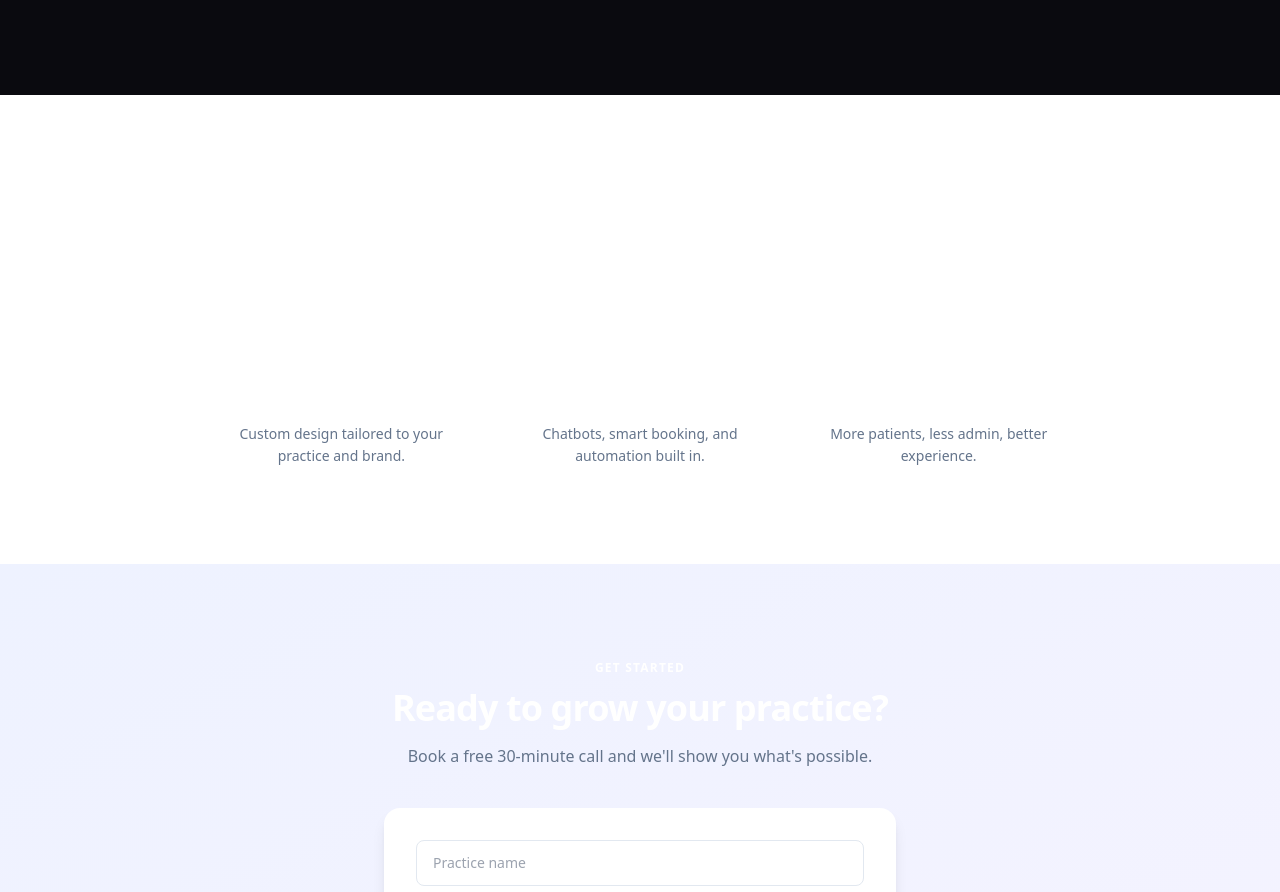
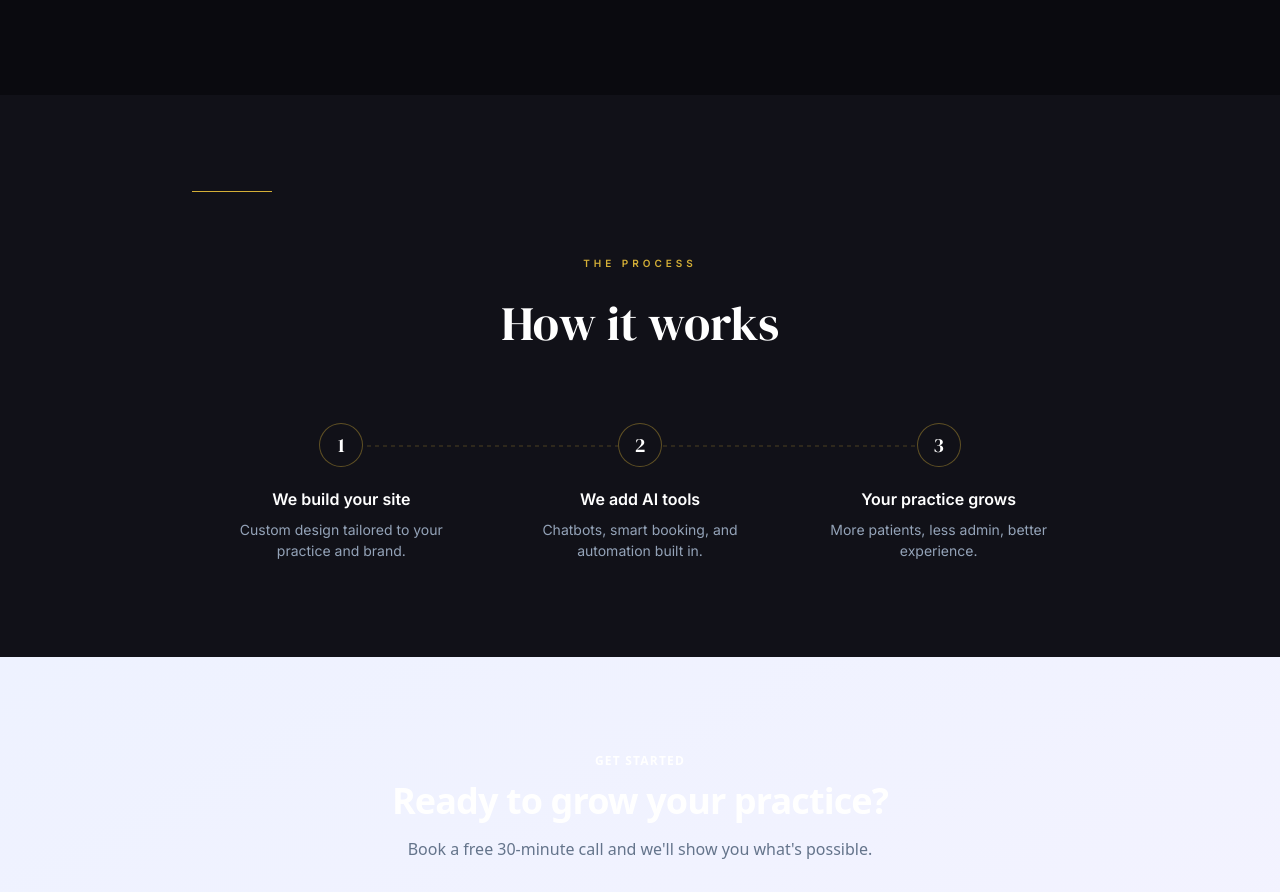
Before and after one commit to rkorpaloriginal-dotcom/mypracti-website, a Next.js app: page / in a window 1280 px wide. Shown: the part 1813-2705 px from the top of the page. Built offline with nearby package versions, Linux system fonts and the light colour scheme.

Commit message:
feat: redesign HowItWorksSection to dark step layout with SVG connector

```diff
--- a/components/HowItWorksSection.tsx
+++ b/components/HowItWorksSection.tsx
@@ -1,42 +1,90 @@
+'use client'
+import { useRef } from 'react'
+import { useScrollReveal } from '@/hooks/useScrollReveal'
+
 const steps = [
   {
-    number: 1,
+    number: '1',
     title: 'We build your site',
-    description: 'Custom design tailored to your practice and brand.',
+    body: 'Custom design tailored to your practice and brand.',
   },
   {
-    number: 2,
+    number: '2',
     title: 'We add AI tools',
-    description: 'Chatbots, smart booking, and automation built in.',
+    body: 'Chatbots, smart booking, and automation built in.',
   },
   {
-    number: 3,
+    number: '3',
     title: 'Your practice grows',
-    description: 'More patients, less admin, better experience.',
+    body: 'More patients, less admin, better experience.',
   },
 ]
 
 export default function HowItWorksSection() {
+  const sectionRef = useRef<HTMLElement>(null)
+  useScrollReveal(sectionRef)
+
   return (
-    <section id="how-it-works" className="bg-white py-24 px-6">
+    <section
+      ref={sectionRef}
+      id="how-it-works"
+      data-reveal
+      className="py-24 px-6"
+      style={{ backgroundColor: '#111118' }}
+    >
       <div className="max-w-4xl mx-auto">
+        <div className="gold-rule mb-16" />
+
         <div className="text-center mb-16">
-          <p className="text-brand-500 text-xs font-bold uppercase tracking-widest mb-3">
-            The Process
+          <p
+            className="font-inter font-semibold uppercase mb-4"
+            style={{ fontSize: '10px', letterSpacing: '4px', color: '#d4af37' }}
+          >
+            THE PROCESS
           </p>
-          <h2 className="text-3xl md:text-4xl font-extrabold text-brand-900 tracking-tight">
+          <h2 className="font-dm-serif text-white" style={{ fontSize: 'clamp(32px,5vw,48px)' }}>
             How it works
           </h2>
         </div>
+
         <div className="relative flex flex-col md:flex-row gap-12 md:gap-0">
-          <div className="hidden md:block absolute top-6 left-[16%] right-[16%] h-0.5 bg-gradient-to-r from-brand-200 via-brand-700 to-brand-200" />
-          {steps.map((step) => (
-            <div key={step.number} className="flex-1 text-center px-6">
-              <div className="w-12 h-12 rounded-full bg-brand-700 text-white text-lg font-extrabold flex items-center justify-center mx-auto mb-5 relative z-10">
+          {/* Desktop connector — dashed gold line between step circles */}
+          <svg
+            className="hidden md:block absolute"
+            style={{ top: '22px', left: '16%', width: '68%', height: '2px' }}
+            preserveAspectRatio="none"
+            aria-hidden="true"
+          >
+            <line
+              x1="0"
+              y1="1"
+              x2="100%"
+              y2="1"
+              stroke="rgba(212,175,55,0.3)"
+              strokeWidth="1"
+              strokeDasharray="4 4"
+            />
+          </svg>
+
+          {steps.map((step, i) => (
+            <div
+              key={step.number}
+              className="step-stagger flex-1 text-center px-6"
+              style={{ transitionDelay: `${i * 200}ms` }}
+            >
+              <div
+                className="font-dm-serif text-white w-11 h-11 rounded-full flex items-center justify-center mx-auto mb-5 relative z-10 text-[20px]"
+                style={{
+                  border: '1px solid rgba(212,175,55,0.4)',
+                  backgroundColor: '#111118',
+                }}
+              >
                 {step.number}
               </div>
-              <h3 className="font-bold text-brand-900 mb-2">{step.title}</h3>
-              <p className="text-sm text-slate-500 leading-relaxed">{step.description}</p>
+              <h3 className="font-inter font-semibold text-white mb-2">{step.title}</h3>
+              <p className="font-inter text-[14px]" style={{ color: '#94a3b8' }}>
+                {step.body}
+              </p>
             </div>
           ))}
         </div>
```
